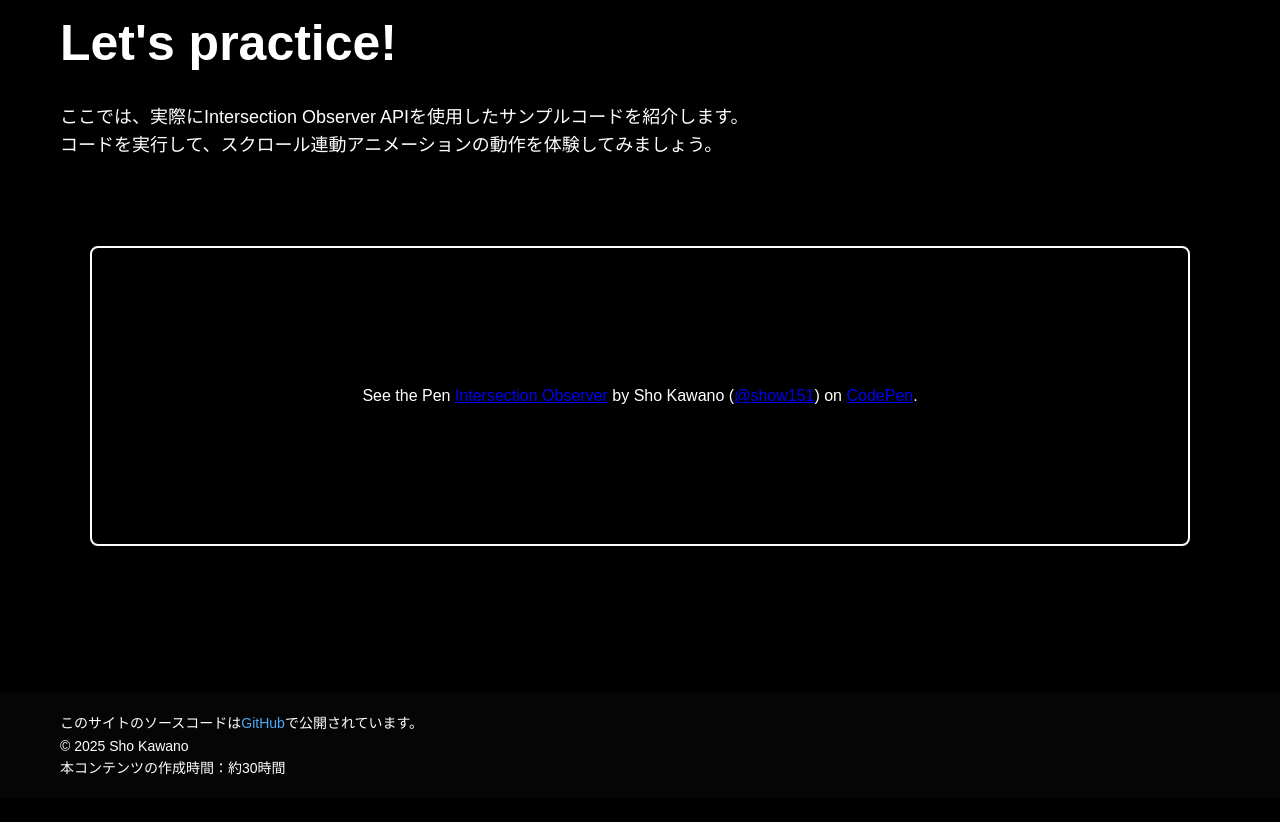
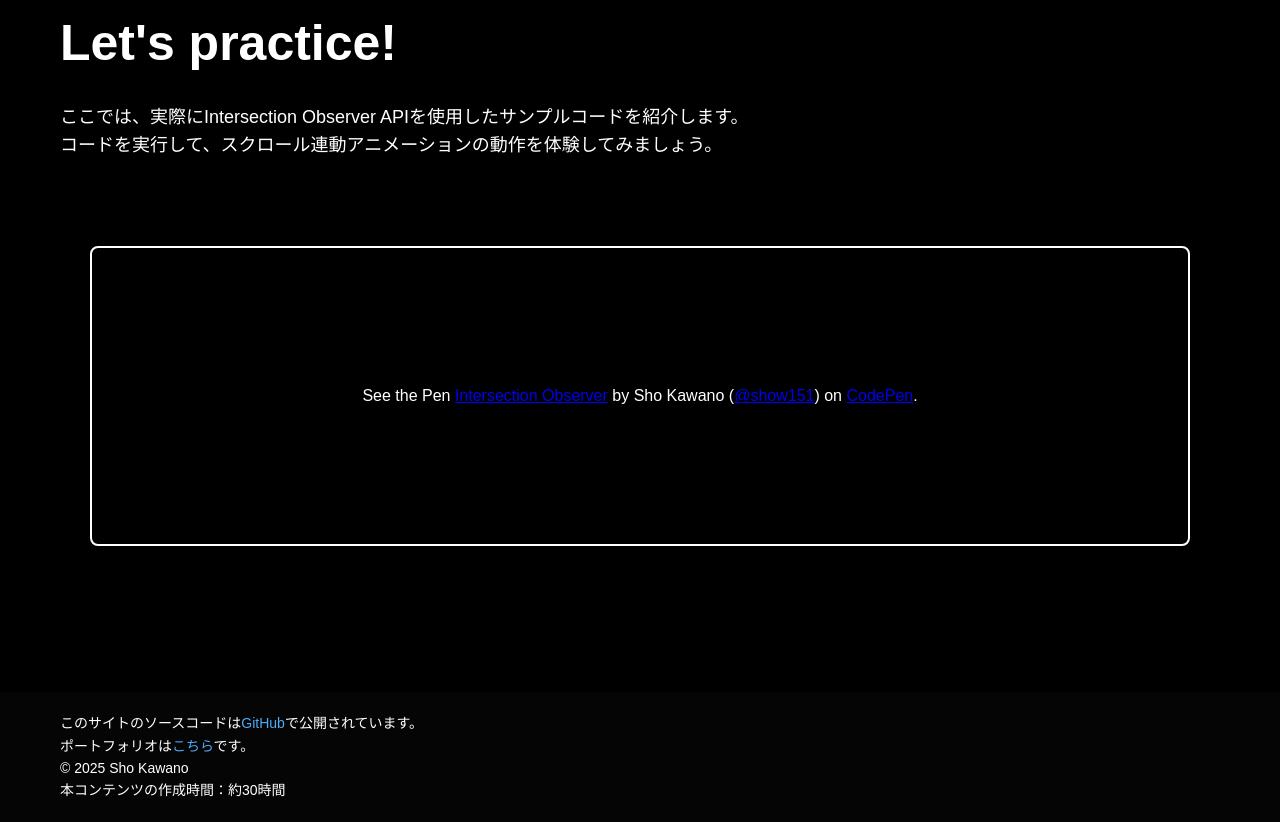
Before and after one commit to show151/JS_website, a plain HTML site: page index.html in a window 1280 px wide. Shown: the part 3891-4713 px from the top of the page. Before the commit the page ends 4690 px from the top, so only its background shows below. Drawn offline with Linux system fonts and the light colour scheme; a script that the page names is missing; a web font is replaced by a local one.

Commit message:
seventh commit

```diff
--- a/index.html
+++ b/index.html
@@ -175,6 +175,7 @@
     <footer class="footer">
         <div class="container">
             <p>このサイトのソースコードは<a href="https://github.com/show151/JS_website">GitHub</a>で公開されています。</p>
+            <p>ポートフォリオは<a href="https://show151.github.io/portfolio">こちら</a>です。</p>
             <p>© 2025 Sho Kawano</p>
             <p>本コンテンツの作成時間：約30時間</p>
         </div>
```
